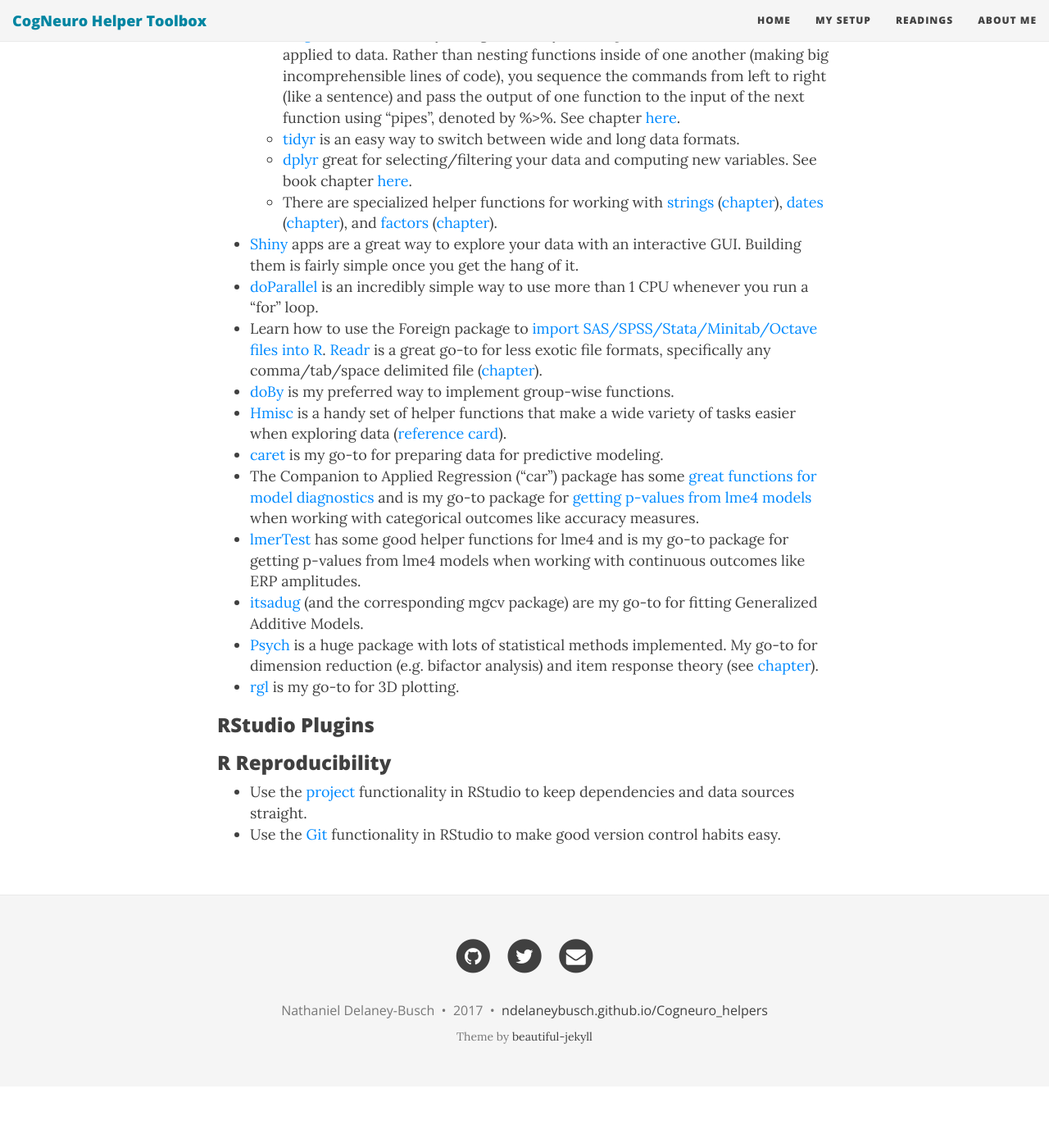
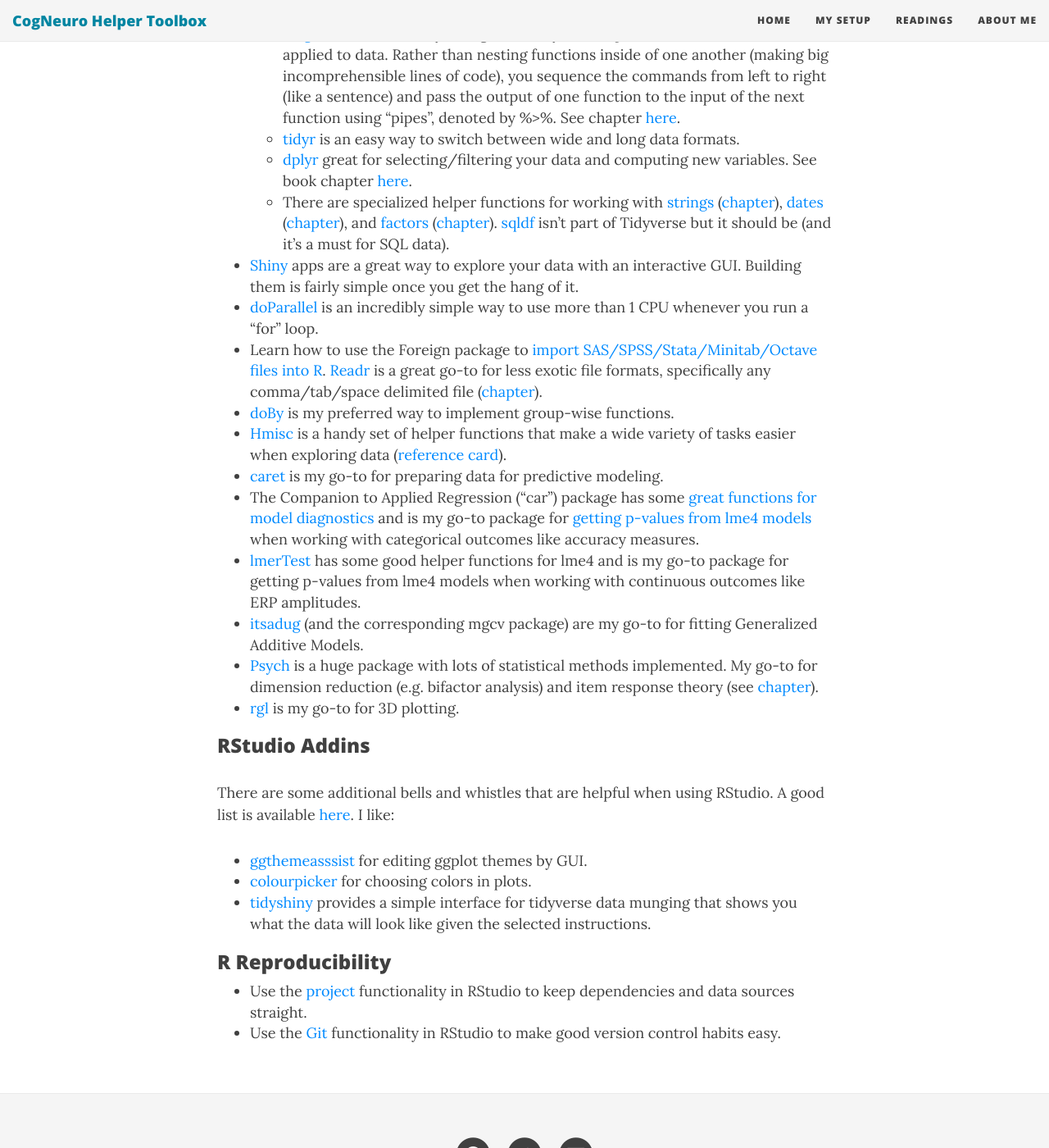
Before and after one commit to ndelaneybusch/Cogneuro_helpers, a Jekyll site: the page built from toolbox.md, in a window 1280 px wide and 1400 px high, scrolled down 2610 px. Shown: the whole window at 82% size. Built offline with Jekyll 4.4.1, drawn with Linux system fonts in a browser that asks for light colours; nearby versions of some CDN libraries; before the commit the page ends 3935 px from its top, so only the background shows below that; some of the changed text lies outside the part shown.

Commit message:
Update toolbox.md

```diff
--- a/toolbox.md
+++ b/toolbox.md
@@ -69,7 +69,7 @@
   - [magrittr](http://magrittr.tidyverse.org) fundamentally changes the way that sequences of commands are applied to data. Rather than nesting functions inside of one another (making big incomprehensible lines of code), you sequence the commands from left to right (like a sentence) and pass the output of one function to the input of the next function using "pipes", denoted by %>%. See chapter [here](http://r4ds.had.co.nz/pipes.html).
   - [tidyr](http://tidyr.tidyverse.org) is an easy way to switch between wide and long data formats.
   - [dplyr](http://dplyr.tidyverse.org) great for selecting/filtering your data and computing new variables. See book chapter [here](http://r4ds.had.co.nz/transform.html#grouped-mutates-and-filters).
-  - There are specialized helper functions for working with [strings](http://stringr.tidyverse.org) ([chapter](http://r4ds.had.co.nz/strings.html)), [dates](http://lubridate.tidyverse.org) ([chapter](http://r4ds.had.co.nz/dates-and-times.html)), and [factors](http://forcats.tidyverse.org) ([chapter](http://r4ds.had.co.nz/factors.html)).
+  - There are specialized helper functions for working with [strings](http://stringr.tidyverse.org) ([chapter](http://r4ds.had.co.nz/strings.html)), [dates](http://lubridate.tidyverse.org) ([chapter](http://r4ds.had.co.nz/dates-and-times.html)), and [factors](http://forcats.tidyverse.org) ([chapter](http://r4ds.had.co.nz/factors.html)). [sqldf](https://github.com/ggrothendieck/sqldf) isn't part of Tidyverse but it should be (and it's a must for SQL data).
 - [Shiny](https://shiny.rstudio.com) apps are a great way to explore your data with an interactive GUI. Building them is fairly simple once you get the hang of it.
 - [doParallel](https://cran.r-project.org/web/packages/doParallel/vignettes/gettingstartedParallel.pdf) is an incredibly simple way to use more than 1 CPU whenever you run a "for" loop.
 - Learn how to use the Foreign package to [import SAS/SPSS/Stata/Minitab/Octave files into R](http://www.statmethods.net/input/importingdata.html). [Readr](http://readr.tidyverse.org) is a great go-to for less exotic file formats, specifically any comma/tab/space delimited file ([chapter](http://r4ds.had.co.nz/data-import.html)).
@@ -82,7 +82,11 @@
 - [Psych](http://personality-project.org/r/psych/) is a huge package with lots of statistical methods implemented. My go-to for dimension reduction (e.g. bifactor analysis) and item response theory (see [chapter](http://personality-project.org/r/psych/vignettes/overview.pdf)).
 - [rgl](https://cran.r-project.org/web/packages/rgl/vignettes/rgl.html) is my go-to for 3D plotting.
 
-### RStudio Plugins
+### RStudio Addins
+There are some additional bells and whistles that are helpful when using RStudio. A good list is available [here](https://github.com/daattali/addinslist). I like:
+- [ggthemeasssist](https://github.com/calligross/ggthemeassist) for editing ggplot themes by GUI.
+- [colourpicker](https://github.com/daattali/colourpicker) for choosing colors in plots.
+- [tidyshiny](https://github.com/MangoTheCat/tidyshiny/) provides a simple interface for tidyverse data munging that shows you what the data will look like given the selected instructions.
 
 ### R Reproducibility
 - Use the [project](http://r4ds.had.co.nz/workflow-projects.html) functionality in RStudio to keep dependencies and data sources straight.
```
